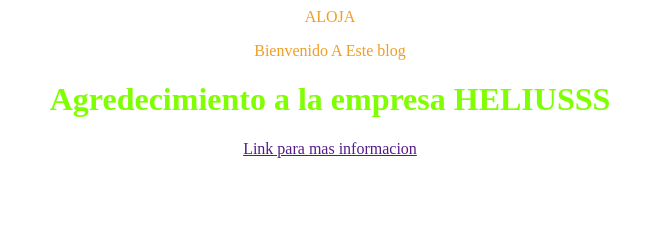
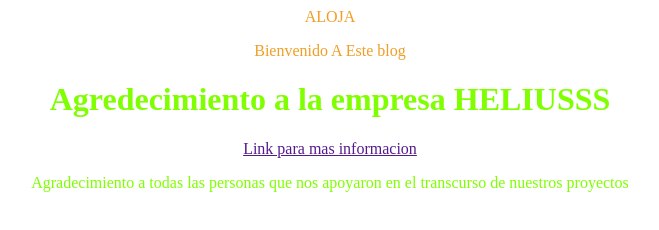
Before and after one commit to xxsdm1/Practica, a plain HTML site: page index.html in a window 1280 px wide. Shown: the whole page, without its empty margins (310-969 px from the left). Drawn offline with Linux system fonts and the light colour scheme.

Commit message:
agregamos un parrafo
son palabras de agradecimiento

```diff
--- a/index.html
+++ b/index.html
@@ -15,6 +15,8 @@
     <footer class=footer>
         <h1>Agredecimiento a la empresa HELIUSSS</h1>
         <a href="">Link para mas informacion</a>
+        <p>Agradecimiento a todas las personas que nos apoyaron en el
+        transcurso de nuestros proyectos</p>
     </footer>
 </body>
 </html>
```
